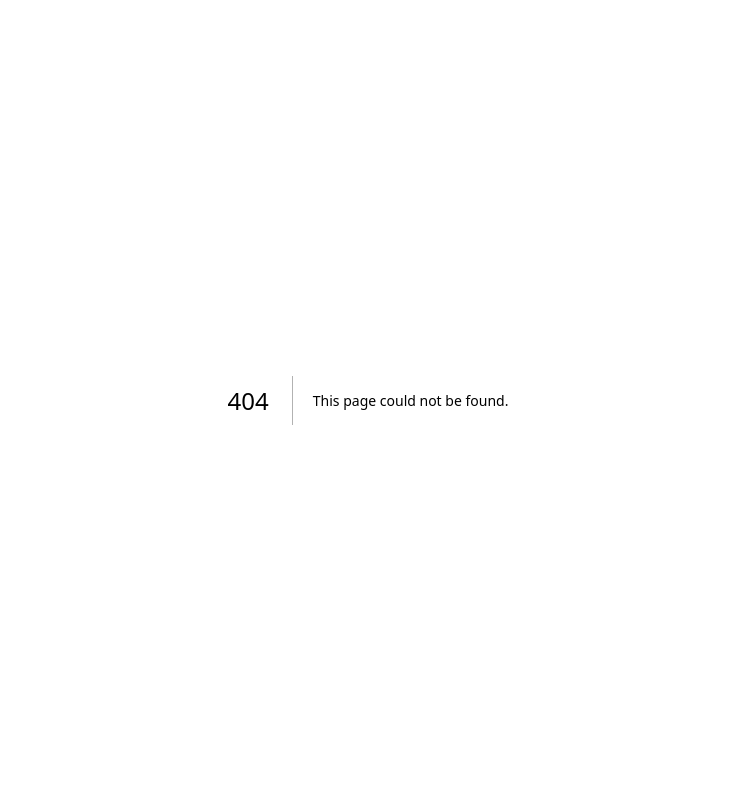
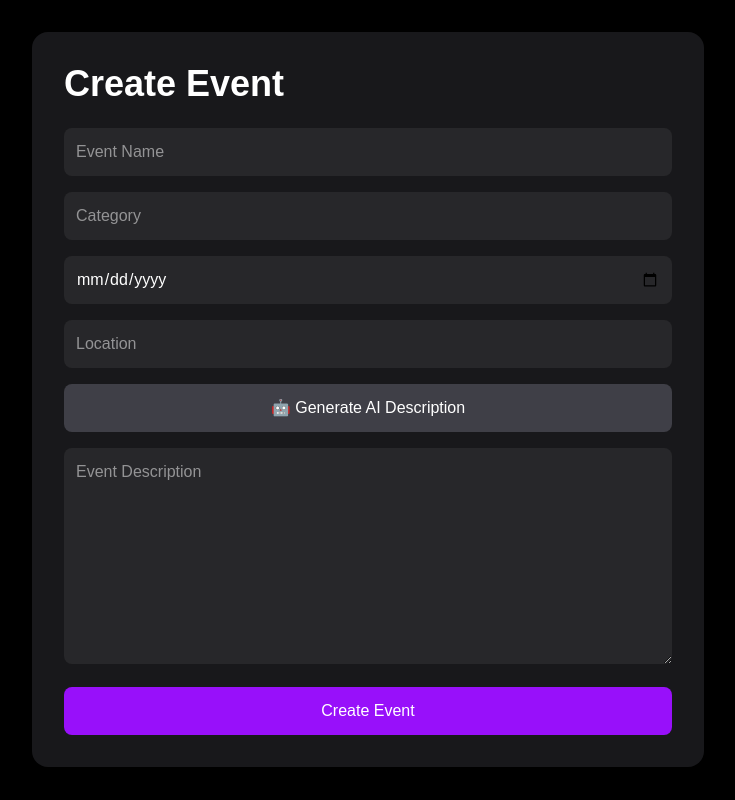
Before and after one commit to mahek-s11/Eventsphere-AI, a Next.js app: page /create-event in a window 1280 px wide. Before the commit this address had no page. Shown: the whole page, without its empty margins (272-1007 px from the left). Built offline with nearby package versions, Linux system fonts and the light colour scheme.

Commit message:
Completed event creation and dynamic event management flow

```diff
--- /dev/null
+++ b/app/create-event/page.tsx
@@ -0,0 +1,155 @@
+"use client";
+
+import { useState } from "react";
+import { useRouter } from "next/navigation";
+
+export default function CreateEventPage() {
+    const router = useRouter();
+  const [eventName, setEventName] = useState("");
+  const [category, setCategory] = useState("");
+  const [date, setDate] = useState("");
+  const [location, setLocation] = useState("");
+  const [description, setDescription] = useState("");
+  const [loading, setLoading] = useState(false);
+
+  return (
+    <main className="min-h-screen bg-black p-8 text-white">
+      <div className="mx-auto max-w-2xl rounded-2xl bg-zinc-900 p-8">
+        <h1 className="mb-6 text-4xl font-bold">
+          Create Event
+        </h1>
+
+        <input
+          type="text"
+          placeholder="Event Name"
+          value={eventName}
+          onChange={(e) => setEventName(e.target.value)}
+          className="mb-4 w-full rounded-lg bg-zinc-800 p-3"
+        />
+
+        <input
+          type="text"
+          placeholder="Category"
+          value={category}
+          onChange={(e) => setCategory(e.target.value)}
+          className="mb-4 w-full rounded-lg bg-zinc-800 p-3"
+        />
+
+        <input
+          type="date"
+          value={date}
+          onChange={(e) => setDate(e.target.value)}
+          className="mb-4 w-full rounded-lg bg-zinc-800 p-3"
+        />
+
+        <input
+          type="text"
+          placeholder="Location"
+          value={location}
+          onChange={(e) => setLocation(e.target.value)}
+          className="mb-4 w-full rounded-lg bg-zinc-800 p-3"
+        />
+
+        <button
+          disabled={loading}
+          onClick={async () => {
+            try {
+              setLoading(true);
+
+              const response = await fetch(
+                "/api/generate-description",
+                {
+                  method: "POST",
+                  headers: {
+                    "Content-Type":
+                      "application/json",
+                  },
+                  body: JSON.stringify({
+                    eventName,
+                    category,
+                    location,
+                  }),
+                }
+              );
+
+              const data = await response.json();
+
+              setDescription(
+                data.description
+              );
+            } catch (error) {
+              alert(
+                "Failed to generate description."
+              );
+            } finally {
+              setLoading(false);
+            }
+          }}
+          className="mb-4 w-full rounded-lg bg-zinc-700 py-3 hover:bg-zinc-600 disabled:opacity-70"
+        >
+          {loading
+            ? "Generating..."
+            : "🤖 Generate AI Description"}
+        </button>
+
+        <textarea
+          placeholder="Event Description"
+          value={description}
+          onChange={(e) =>
+            setDescription(e.target.value)
+          }
+          rows={8}
+          className="mb-4 w-full rounded-lg bg-zinc-800 p-3"
+        />
+
+        {loading && (
+          <div className="mb-4 animate-pulse rounded-lg bg-zinc-800 p-4">
+            <p className="text-purple-400 font-medium">
+              ✨ AI is generating event description...
+            </p>
+          </div>
+        )}
+
+     <button
+  onClick={() => {
+  const formattedDate = new Date(date).toLocaleDateString(
+  "en-GB",
+  {
+    day: "numeric",
+    month: "long",
+    year: "numeric",
+  }
+);
+
+const newEvent = {
+  id: Date.now(),
+  title: eventName,
+  category,
+  date: formattedDate,
+  location,
+  description,
+};
+
+    const existingEvents = JSON.parse(
+      localStorage.getItem("customEvents") || "[]"
+    );
+
+    existingEvents.push(newEvent);
+
+    localStorage.setItem(
+      "customEvents",
+      JSON.stringify(existingEvents)
+    );
+
+    alert("Event created successfully!");
+
+    router.push("/events");
+  }}
+  className="w-full rounded-lg bg-purple-600 py-3 hover:bg-purple-700"
+>
+  Create Event
+</button>
+      </div>
+    </main>
+  );
+}
--- a/app/events/[id]/page.tsx
+++ b/app/events/[id]/page.tsx
@@ -1,31 +1,95 @@
-export default function EventDetailsPage() {
+"use client";
+
+import { use, useEffect, useState } from "react";
+import { events as defaultEvents } from "../../../data/events";
+
+export default function EventDetailsPage({
+  params,
+}: {
+  params: Promise<{ id: string }>;
+}) {
+  const { id } = use(params);
+
+  const [event, setEvent] = useState<any>(null);
+
+  useEffect(() => {
+    const customEvents = JSON.parse(
+      localStorage.getItem("customEvents") || "[]"
+    );
+
+    const allEvents = [
+      ...defaultEvents,
+      ...customEvents,
+    ];
+
+    const foundEvent = allEvents.find(
+      (event) => String(event.id) === id
+    );
+
+    setEvent(foundEvent);
+  }, [id]);
+
+  if (!event) {
     return (
       <main className="min-h-screen bg-black p-8 text-white">
-      <h1 className="mb-4 text-5xl font-bold">
-        AI Hackathon Pune
+        <h1 className="text-4xl font-bold">
+          Loading...
+        </h1>
+      </main>
+    );
+  }
+
+  return (
+    <main className="min-h-screen bg-black p-8 text-white">
+      <div className="mx-auto max-w-4xl">
+        <h1 className="mb-6 text-5xl font-bold">
+          {event.title}
         </h1>
 
-      <p className="mb-4 text-gray-400">
-        📅 12 June 2026
+        <div className="mb-8 rounded-2xl bg-zinc-900 p-6">
+          <p className="mb-3 text-lg text-gray-300">
+            📅 <strong>Date:</strong> {event.date}
           </p>
 
-      <p className="mb-6 text-gray-400">
-        📍 Pune, India
+          <p className="mb-3 text-lg text-gray-300">
+            📍 <strong>Venue:</strong> {event.location}
           </p>
 
-      <p className="mb-8 max-w-3xl text-lg">
-        Join developers, AI enthusiasts, and innovators
-        in an exciting hackathon where participants build
-        cutting-edge AI solutions and compete for prizes.
+          <p className="text-lg text-gray-300">
+            🏷️ <strong>Category:</strong> {event.category}
           </p>
+        </div>
+
+        <div className="mb-8 rounded-2xl bg-zinc-900 p-6">
+          <h2 className="mb-4 text-3xl font-bold">
+            About the Event
+          </h2>
+
+          <p className="whitespace-pre-line text-lg leading-8 text-gray-300">
+            {event.description}
+          </p>
+        </div>
+
+        <div className="mb-8 rounded-2xl bg-zinc-900 p-6">
+          <h2 className="mb-4 text-3xl font-bold">
+            Event Highlights
+          </h2>
+
+          <ul className="space-y-3 text-lg text-gray-300">
+            <li>✨ Expert Speakers</li>
+            <li>🤝 Networking Opportunities</li>
+            <li>🚀 Interactive Sessions</li>
+            <li>🎯 Hands-on Activities</li>
+          </ul>
+        </div>
 
         <a
           href="/book-ticket"
-  className="inline-block rounded-lg bg-purple-600 px-6 py-3 font-semibold hover:bg-purple-700"
+          className="inline-block rounded-lg bg-purple-600 px-8 py-4 text-lg font-semibold hover:bg-purple-700"
         >
           Book Ticket
         </a>
-
+      </div>
     </main>
   );
 }
--- a/app/events/page.tsx
+++ b/app/events/page.tsx
@@ -1,27 +1,59 @@
+"use client";
+
+import { useEffect, useState } from "react";
+import { events as defaultEvents } from "../../data/events";
+
 export default function EventsPage() {
+  const [allEvents, setAllEvents] =
+    useState(defaultEvents);
+
+  useEffect(() => {
+    const customEvents = JSON.parse(
+      localStorage.getItem("customEvents") || "[]"
+    );
+
+    setAllEvents([
+      ...defaultEvents,
+      ...customEvents,
+    ]);
+  }, []);
+
   return (
-    <main className="min-h-screen bg-black text-white p-8">
+    <main className="min-h-screen bg-black p-8 text-white">
       <h1 className="mb-8 text-5xl font-bold">
         All Events
       </h1>
 
       <div className="grid gap-6 md:grid-cols-3">
-        <div className="rounded-2xl bg-zinc-900 p-6">
+        {allEvents.map((event) => (
+          <div
+            key={event.id}
+            className="rounded-2xl bg-zinc-900 p-6"
+          >
             <h2 className="text-2xl font-bold">
-            AI Hackathon Pune
+              {event.title}
             </h2>
 
             <p className="mt-2 text-gray-400">
-            Technology Event
+              {event.category}
+            </p>
+
+            <p className="mt-2 text-gray-500">
+              📍 {event.location}
+            </p>
+
+            <p className="mt-2 text-gray-500">
+              📅 {event.date}
             </p>
 
             <a
-            href="/events/1"
+              href={`/events/${event.id}`}
               className="mt-4 inline-block rounded-lg bg-purple-600 px-4 py-2"
             >
               View Details
             </a>
           </div>
+        ))}
       </div>
     </main>
   );
--- a/components/EventCard.tsx
+++ b/components/EventCard.tsx
@@ -1,17 +1,20 @@
 type EventCardProps = {
+  id: number;
   title: string;
   category: string;
   date: string;
+  location: string;
 };
 
 export default function EventCard({
+  id,
   title,
   category,
   date,
+  location,
 }: EventCardProps) {
   return (
     <div className="overflow-hidden rounded-2xl bg-zinc-900 transition duration-300 hover:scale-105 hover:shadow-xl hover:shadow-purple-500/20">
-
       <div className="h-40 bg-gradient-to-r from-purple-600 to-pink-500"></div>
 
       <div className="p-6">
@@ -28,15 +31,15 @@ export default function EventCard({
         </p>
 
         <p className="mb-5 text-gray-400">
-          📍 Pune, India
+          📍 {location}
         </p>
 
-<a
-  href="/book-ticket"
-  className="block w-full rounded-lg bg-purple-600 py-2 text-center font-semibold hover:bg-purple-700"
->
-  Book Ticket
-</a>
+        <a
+          href={`/events/${id}`}
+          className="block w-full rounded-lg bg-purple-600 py-2 text-center font-semibold hover:bg-purple-700"
+        >
+          View Details
+        </a>
       </div>
     </div>
   );
--- a/components/FeaturedEvents.tsx
+++ b/components/FeaturedEvents.tsx
@@ -1,4 +1,5 @@
 import EventCard from "./EventCard";
+import { events } from "../data/events";
 
 export default function FeaturedEvents() {
   return (
@@ -8,23 +9,16 @@ export default function FeaturedEvents() {
       </h2>
 
       <div className="grid gap-6 md:grid-cols-3">
-        <EventCard
-          title="AI Hackathon Pune"
-          category="Technology"
-          date="12 June 2026"
-        />
-
-        <EventCard
-          title="Startup Summit"
-          category="Business"
-          date="18 June 2026"
-        />
-
-        <EventCard
-          title="Music Fest"
-          category="Entertainment"
-          date="25 June 2026"
-        />
+        {events.map((event) => (
+          <EventCard
+            key={event.id}
+            id={event.id}
+            title={event.title}
+            category={event.category}
+            date={event.date}
+            location={event.location}
+          />
+        ))}
       </div>
     </section>
   );
--- a/components/Navbar.tsx
+++ b/components/Navbar.tsx
@@ -5,7 +5,8 @@ export default function Navbar() {
         EventSphere AI
       </h1>
 
-      <div className="flex gap-4">
+      <div className="flex items-center gap-4">
+ <div className="flex items-center gap-4">
   <a
     href="/events"
     className="hover:text-purple-400"
@@ -35,12 +36,20 @@ export default function Navbar() {
   </a>
 
 <a
+  href="/create-event"
+  className="rounded-lg border border-purple-500 px-4 py-2 text-purple-400 transition hover:bg-purple-500 hover:text-white"
+>
+  + Create Event
+</a>
+
+  <a
     href="/login"
     className="rounded-lg bg-purple-600 px-4 py-2 hover:bg-purple-700"
   >
     Login
   </a>
 </div>
+      </div>
     </nav>
   );
 }
--- /dev/null
+++ b/data/events.ts
@@ -0,0 +1,40 @@
+export const events = [
+  {
+    id: 1,
+    title: "AI Hackathon Pune",
+    category: "Technology",
+    date: "12 June 2026",
+    location: "Pune, India",
+    description: `AI Hackathon Pune is a premier technology event bringing together developers, AI enthusiasts, researchers, and innovators from across the country.
+
+Participants will collaborate to build intelligent solutions using machine learning, generative AI, computer vision, and other emerging technologies. The event includes mentorship sessions, workshops, and competitive challenges.
+
+Attendees will gain practical experience, connect with industry professionals, and showcase their skills in a dynamic and inspiring environment.`,
+  },
+
+  {
+    id: 2,
+    title: "Startup Summit",
+    category: "Business",
+    date: "18 June 2026",
+    location: "Pune, India",
+    description: `Startup Summit is designed for entrepreneurs, founders, investors, and business professionals looking to explore the future of innovation and entrepreneurship.
+
+The summit features keynote sessions from successful founders, panel discussions, startup showcases, and networking opportunities with investors and industry leaders.
+
+Whether you're launching your first startup or scaling an existing venture, this event provides valuable insights and connections.`,
+  },
+
+  {
+    id: 3,
+    title: "Music Fest",
+    category: "Entertainment",
+    date: "25 June 2026",
+    location: "Pune, India",
+    description: `Music Fest is one of the city's most exciting entertainment events, bringing together talented artists, performers, and music lovers for an unforgettable experience.
+
+Guests can enjoy live performances, energetic shows, food stalls, and engaging activities throughout the day and evening.
+
+The festival celebrates creativity, culture, and community while providing an incredible atmosphere for attendees of all ages.`,
+  },
+];
```
Lines whose indentation alone changed are shown as unchanged.
